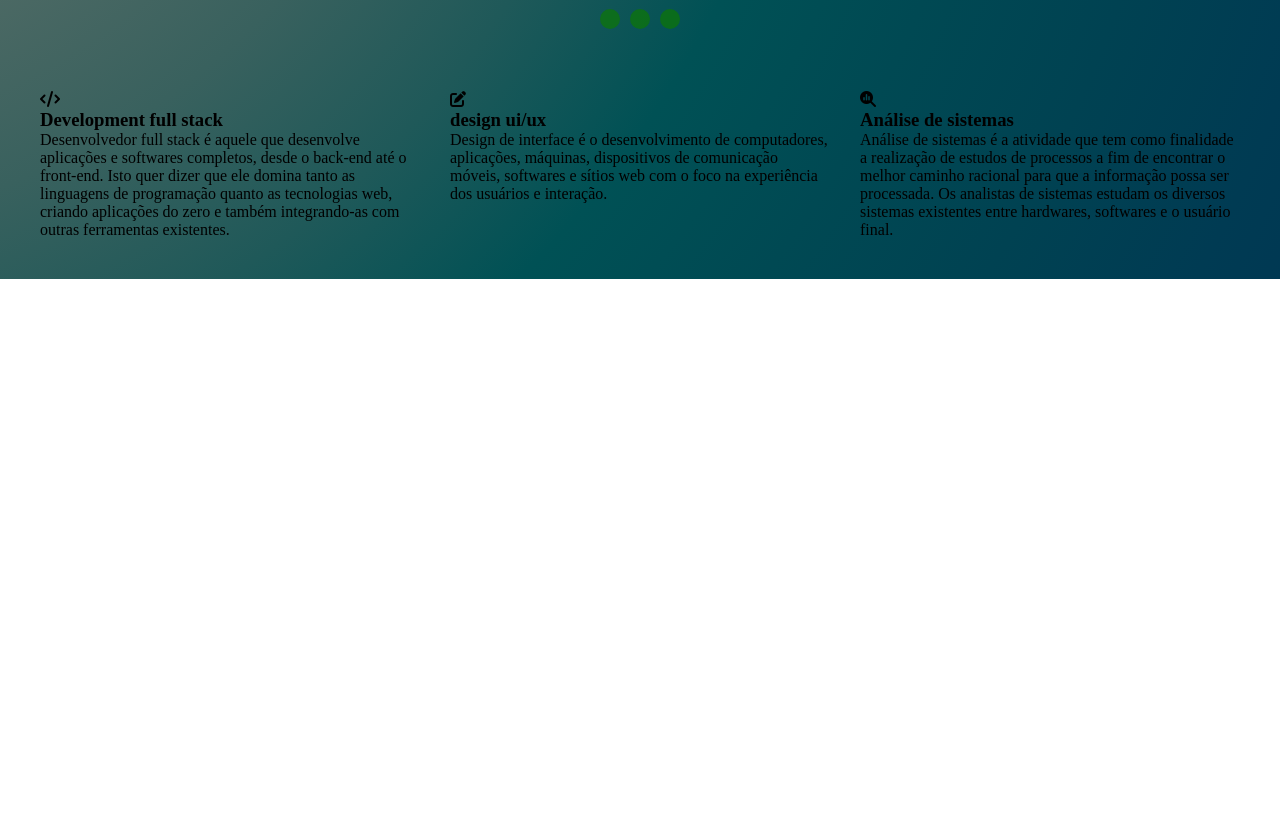
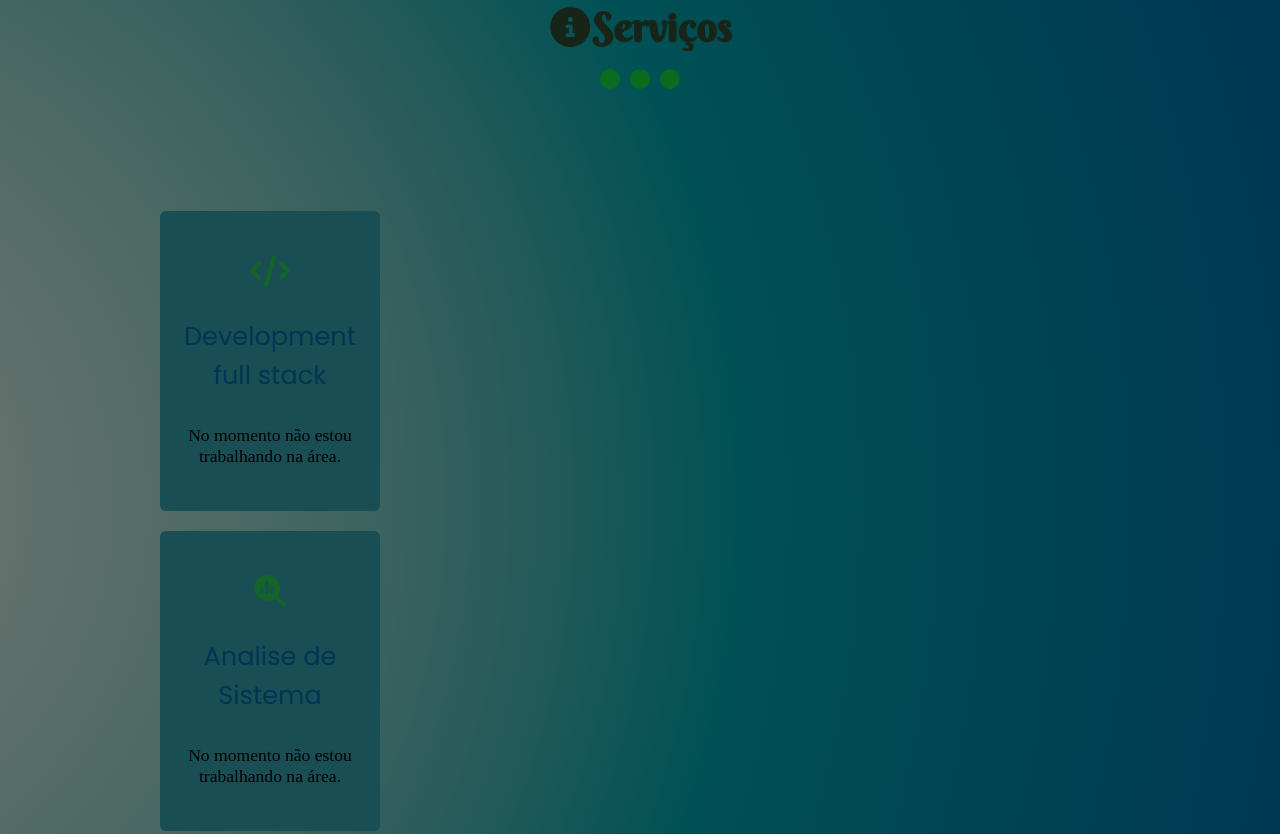
Before and after one commit to WellintonRodrigo/PortifolioWellinton, a plain HTML site: page LANDING PAGE - portfólio/index.html in a window 1280 px wide. Shown: the part 1496-2330 px from the top of the page. Before the commit the page ends 1775 px from the top, so only its background shows below. Drawn offline with Linux system fonts and the light colour scheme.

Commit message:
Style: estilizando a seção de serviços

```diff
--- a/LANDING PAGE - portfólio/asset/css/style.css
+++ b/LANDING PAGE - portfólio/asset/css/style.css
@@ -254,6 +254,97 @@ main{
     }
 
 }
+/*SEÇÃO SERVICES*/
+
+   .services {
+    margin: top -30px;
+    padding: 60px;
+    background-image: radial-gradient(circle at -20.44% 56.16%, #767b78 0, #6a7571 10%, #5c6f6a 20%, #4c6964 30%, #39615e 40%, #1f5959 50%, #005155 60%, #004953 70%, #004252 80%, #003b53 90%, #003553 100%);
+   }
+
+   .my_services{
+    padding:60px;
+    color: #000;
+   }
+   .my_services ul {
+    display: flex;
+    flex-wrap: wrap;
+    gap: 20px;
+    align-items: center;
+    justify-content: center;
+   }
+
+   .my_services ul li{
+    cursor: pointer;
+    position: relative;
+    padding: 10px;
+    display: grid;
+    gap: 30px;
+    text-align: center;
+    max-width: 300px;
+    height: 300px;
+    background-color: #1a4e55;
+    align-content: center;
+    border-radius: 6px;
+
+   }
+
+   .my_services ul li i{
+    font-size:2rem;
+    color:#0e790285;
+   }
+
+   .my_services ul li h3{
+    color:#003553;
+    font-size: 1.6rem;
+    font-family: 'poppins';
+    font-weight: 500;
+   }
+
+   .my_services ul li p{
+    color:#000;
+    font-size: 1.1rem;
+   }
+
+   .my_services li::before{
+    content: '';
+    transition: .5s ease-in-out;
+    border-radius: 6px;
+    width: 0px;
+    height: 0px;
+    position: absolute;
+    top: -1px;
+    right: -1px;
+    border-top: 2px solid transparent;
+    border-right: 2px solid transparent;
+   }
+
+   my_services li::after{
+    content: '';
+    transition: .5s ease-in-out;
+    border-radius: 6px;
+    width: 0px;
+    height: 0px;
+    position: absolute;
+    bottom:  -2px;
+    left: -2px;
+    border-bottom: 2px solid transparent;
+    border-left: 2px solid transparent;
+   }
+
+   .my_services li:hover::before{
+    width: 100%;
+    height: 100%;
+    border-top: 2px solid #0e7902f3;
+    border-right: 2px solid #0e7902d6;
+   }
+
+   .my_services li:hover::after{
+    width: 100%;
+    height: 100%;
+    border-bottom: 2px solid #1bc708e9;
+    border-left: 2px solid #1ac307ee;
+   }
     /*RESPONSIVIDADE*/
 
     @media(max-width:992px){
--- a/LANDING PAGE - portfólio/index.html
+++ b/LANDING PAGE - portfólio/index.html
@@ -17,6 +17,7 @@
         <ul class="navigation-primary">
           <li><a class="link-item" href= "#home">Home</a></li>
           <li><a class="link-item" href="#sobre">sobre</a></li>
+          <li><a class="link-item" href="#Serviços">Serviços</a></li>
           <li><a class="link-item" href="#projetos">projetos</a></li>
           <li><a class="link-item" href="#Skills">Skills</a></li>
           <li><a class="link-item" href="#contato">contato</a></li>
@@ -94,30 +95,20 @@
         <div class="my_services">
 
           <ul aria-label="services">
-            <il>
+            <li>
               <i class="fa-solid fa-code"></i>
               <h3>Development full stack</h3>
-              <p> Desenvolvedor full stack é aquele que desenvolve aplicações e softwares completos, desde o back-end até o front-end. Isto quer dizer que ele domina tanto as linguagens de programação quanto as tecnologias web, criando aplicações do zero e também integrando-as com outras ferramentas existentes.</p>
-            </il>
-          </ul>
-        </div>
+              <p> No momento não estou trabalhando na área.</p>
+            </li>
+            <li>
+              <i class="fa-solid fa-magnifying-glass-chart"></i>
+              <h3>Analise de Sistema</h3>
+              <p> No momento não estou trabalhando na área. </p>
+            </li>
+         </ul>
 
-
-          <il>
-            <i class="fa-solid fa-pen-to-square"></i>
-            <h3>design ui/ux</h3>
-            <p> Design de interface é o desenvolvimento de computadores, aplicações, máquinas, dispositivos de comunicação móveis, softwares e sítios web com o foco na experiência dos usuários e interação.</p>
-          </il>
-
-
-
-          <il>
-            <i class="fa-solid fa-magnifying-glass-chart"></i>
-            <h3>Análise de sistemas</h3>
-            <p> Análise de sistemas é a atividade que tem como finalidade a realização de estudos de processos a fim de encontrar o melhor caminho racional para que a informação possa ser processada. Os analistas de sistemas estudam os diversos sistemas existentes entre hardwares, softwares e o usuário final.</p>
-          </il>
-
-      </section>
+      </div>
+        </section>
 
   <script src="asset/js/script.js"></script>
 </body>
```
